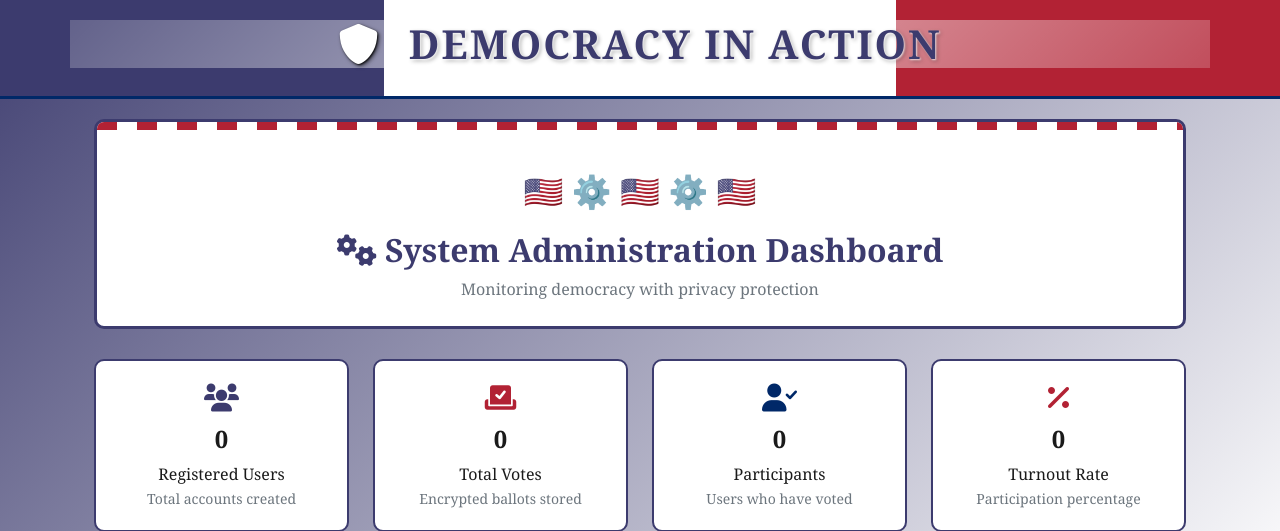
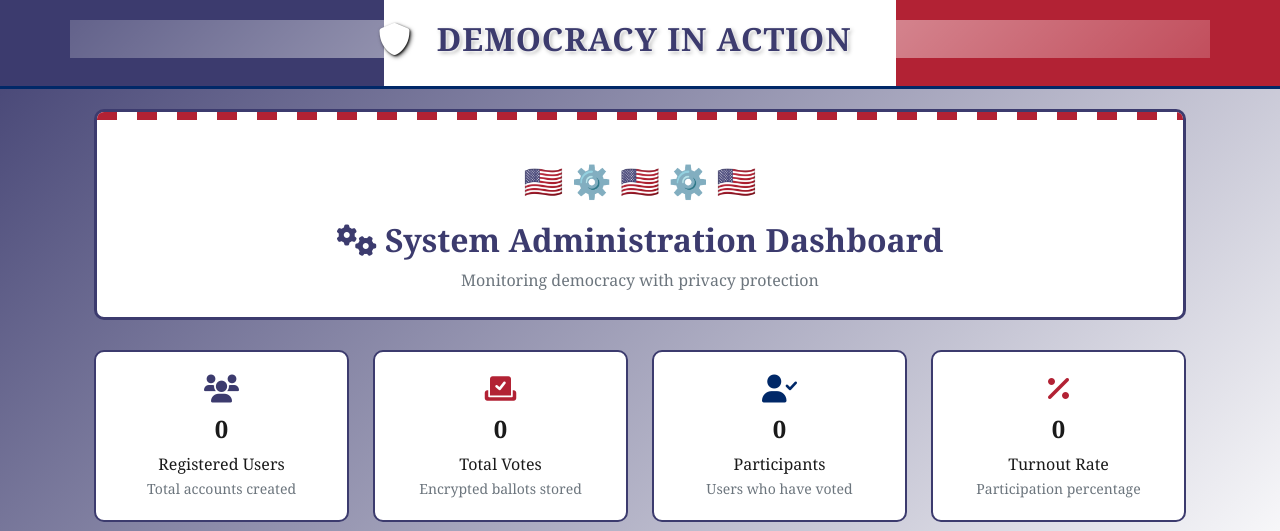
Before and after one commit to JahzB/CSC455_Project, a Flask app: page /admin in a window 1280 px wide. Shown: the part 59-590 px from the top of the page. Run offline with Flask 3, Linux system fonts and the light colour scheme; the visitor is signed in with stand-in values (Sample User, id 1).

Commit message:
housekeeping changes, made the security check on the admin page a solid greee background so you can actually read it, shrunk the logo so it fit in the white space, and fixed the participation issue that had been bugging me on results page

```diff
--- a/app.py
+++ b/app.py
@@ -235,6 +235,7 @@
                          vote_counts=vote_counts,
                          vote_percentages=vote_percentages,
                          total_votes=total_votes,
+                         total_users=len(users_db),
                          quote=VOTING_QUOTE)
 
 
--- a/templates/admin.html
+++ b/templates/admin.html
@@ -543,9 +543,9 @@
         const result = document.createElement('div');
         result.innerHTML = `
             <div class="alert alert-success alert-dismissible fade show position-fixed"
-                 style="top: 100px; right: 20px; z-index: 1050; min-width: 300px;">
-                <h6><i class="fas fa-check-circle me-2"></i>Security Test Complete</h6>
-                <ul class="mb-0 small">
+                 style="top: 100px; right: 20px; z-index: 1050; min-width: 300px; background-color: #d4edda; border: 2px solid #28a745; box-shadow: 0 4px 20px rgba(0,0,0,0.3);">
+                <h6 style="color: #155724; font-weight: bold;"><i class="fas fa-check-circle me-2"></i>Security Test Complete</h6>
+                <ul class="mb-0 small" style="color: #155724;">
                     <li>✅ ECC encryption: Operational</li>
                     <li>✅ Blockchain ledger: Working</li>
                     <li>✅ Anonymous hashing: Working</li>
--- a/templates/base.html
+++ b/templates/base.html
@@ -54,12 +54,13 @@
         .democracy-header {
             color: var(--flag-blue);
             font-weight: 900;
-            font-size: 2.5rem;
-            letter-spacing: 2px;
+            font-size: 2rem;
+            letter-spacing: 1px;
             text-shadow:
                 1px 1px 2px rgba(255, 255, 255, 0.8),
                 2px 2px 4px rgba(0, 0, 0, 0.3);
             z-index: 2;
+            margin-left: -50px;
         }
 
         /* Keep shield icon white */
--- a/templates/results.html
+++ b/templates/results.html
@@ -63,8 +63,8 @@
                             <i class="fas fa-percentage"></i>
                         </h3>
                         <h4 class="fw-bold">
-                            {% if total_votes > 0 %}
-                                {{ "%.1f"|format((total_votes / (total_votes + 1)) * 100) }}%
+                            {% if total_users > 0 %}
+                                {{ "%.1f"|format((total_votes / total_users) * 100) }}%
                             {% else %}
                                 0.0%
                             {% endif %}
```
